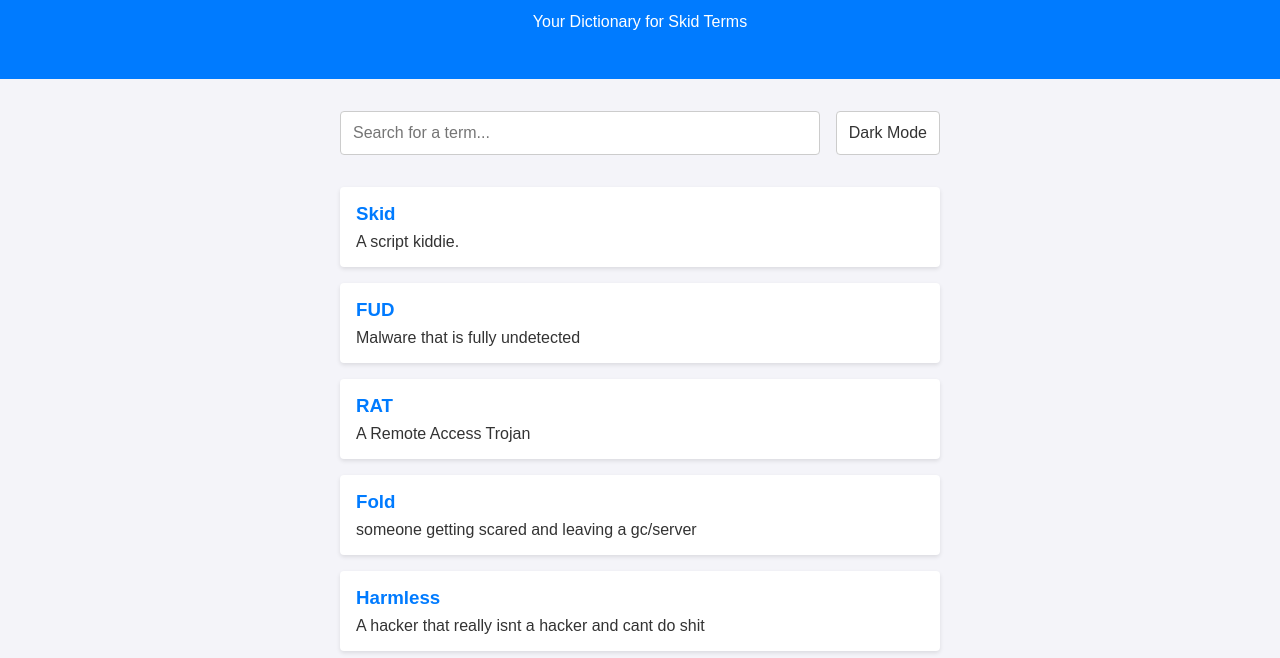
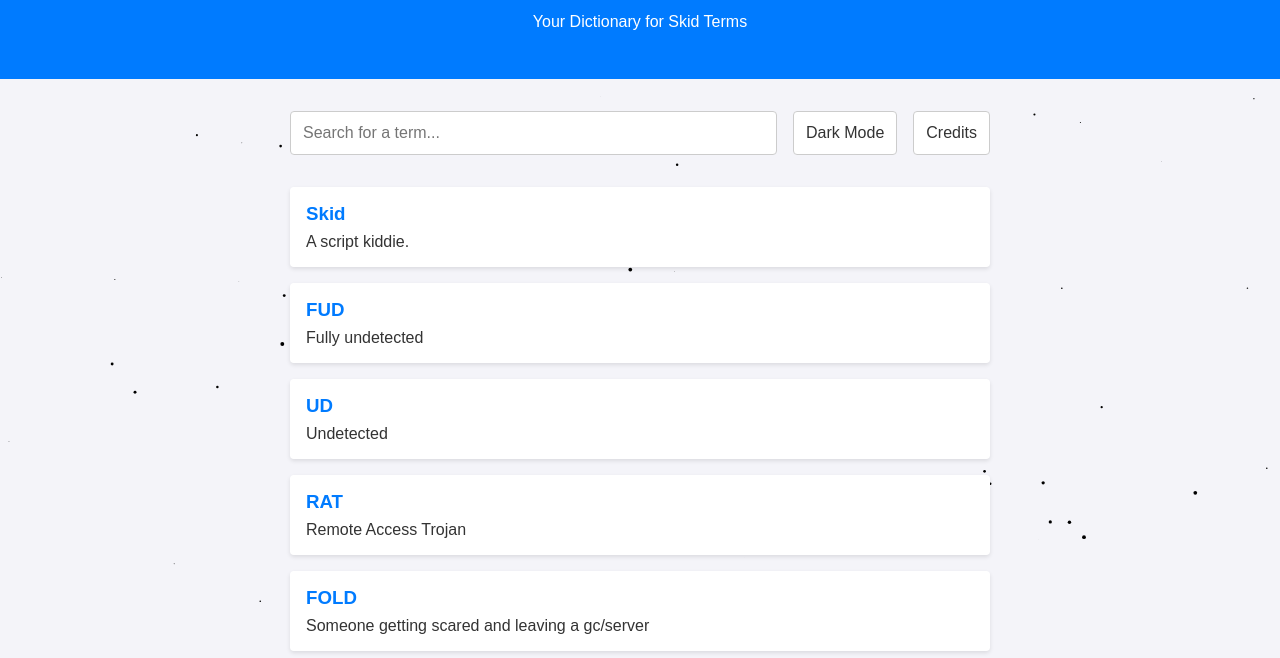
Before and after one commit to 8k1206/skidtionary, a plain HTML site: page index.html in a window 1280 px wide. Shown: the part 80-738 px from the top of the page. Drawn offline with Linux system fonts and the light colour scheme.

Commit message:
Update index.html

```diff
--- a/index.html
+++ b/index.html
@@ -1,8 +1,8 @@
 <!DOCTYPE html>
 <html lang="en">
 <head>
-    <meta charset="UTF-8">
-    <meta name="viewport" content="width=device-width, initial-scale=1.0">
+  <meta charset="UTF-8" />
+  <meta name="viewport" content="width=device-width, initial-scale=1.0"/>
   <title>Skidtionary</title>
   <style>
     :root {
@@ -11,7 +11,7 @@
       --header-bg: #007bff;
       --header-text: white;
       --entry-bg: white;
-            --entry-shadow: rgba(0,0,0,0.1);
+      --entry-shadow: rgba(0, 0, 0, 0.1);
       --search-border: #ccc;
       --term-color: #007bff;
     }
@@ -22,7 +22,7 @@
       --header-bg: #0056b3;
       --header-text: #e0e0e0;
       --entry-bg: #2a2a2a;
-            --entry-shadow: rgba(0,0,0,0.3);
+      --entry-shadow: rgba(0, 0, 0, 0.3);
       --search-border: #555;
       --term-color: #4da8ff;
     }
@@ -34,49 +34,77 @@
       background-color: var(--bg-color);
       color: var(--text-color);
       transition: background-color 0.3s, color 0.3s;
+      overflow-x: hidden;
     }
+
     header {
       background-color: var(--header-bg);
       color: var(--header-text);
       text-align: center;
       padding: 2rem;
+      position: relative;
+      z-index: 1;
     }
+
     h1 {
       margin: 0;
       font-size: 2.5rem;
     }
+
     .search-container {
-            max-width: 600px;
+      max-width: 700px;
       margin: 2rem auto;
       padding: 0 1rem;
       display: flex;
       gap: 1rem;
       align-items: center;
+      justify-content: space-between;
+      position: relative;
+      z-index: 1;
+      flex-wrap: wrap;
     }
-        #search-bar {
-            flex-grow: 1;
-            padding: 0.75rem;
-            font-size: 1rem;
-            border: 1px solid var(--search-border);
-            border-radius: 4px;
-            box-sizing: border-box;
-            background-color: var(--entry-bg);
-            color: var(--text-color);
-        }
-        #theme-toggle {
+
+    #search-bar,
+    #theme-toggle,
+    #credits-button {
       padding: 0.75rem;
       font-size: 1rem;
       border: 1px solid var(--search-border);
       border-radius: 4px;
       background-color: var(--entry-bg);
       color: var(--text-color);
+      box-sizing: border-box;
+    }
+
+    #search-bar {
+      flex-grow: 1;
+      min-width: 200px;
+    }
+
+    #theme-toggle,
+    #credits-button {
       cursor: pointer;
+      text-align: center;
     }
+
+    #credits-button {
+      text-decoration: none;
+      transition: background-color 0.2s, color 0.2s;
+    }
+
+    #credits-button:hover {
+      background-color: var(--term-color);
+      color: white;
+    }
+
     #results {
-            max-width: 600px;
+      max-width: 700px;
       margin: 0 auto;
       padding: 0 1rem;
+      position: relative;
+      z-index: 1;
     }
+
     .entry {
       background: var(--entry-bg);
       padding: 1rem;
@@ -84,45 +112,80 @@
       border-radius: 4px;
       box-shadow: 0 2px 4px var(--entry-shadow);
     }
+
     .entry h3 {
       margin: 0 0 0.5rem;
       color: var(--term-color);
     }
+
     .entry p {
       margin: 0;
+    }
+
+    #starfield {
+      position: fixed;
+      top: 0;
+      left: 0;
+      width: 100%;
+      height: 100%;
+      pointer-events: none;
+      z-index: 0;
     }
   </style>
 </head>
 <body>
+  <canvas id="starfield"></canvas>
+
   <header>
     <h1>Skidtionary</h1>
     <p>Your Dictionary for Skid Terms</p>
   </header>
+
   <div class="search-container">
-        <input type="text" id="search-bar" placeholder="Search for a term..." oninput="searchTerms()">
+    <input type="text" id="search-bar" placeholder="Search for a term..." oninput="searchTerms()" />
     <button id="theme-toggle">Toggle Theme</button>
+    <a href="https://skidtionary.xyz/credits/" id="credits-button">Credits</a>
   </div>
+
   <div id="results"></div>
 
   <script>
-        // Dictionary data
     const dictionary = [
       { term: "Skid", definition: "A script kiddie." },
-            { term: "FUD", definition: "Malware that is fully undetected" },
-            { term: "RAT", definition: "A Remote Access Trojan" },
-            { term: "Fold", definition: "someone getting scared and leaving a gc/server" },
+      { term: "FUD", definition: "Fully undetected" },
+      { term: "UD", definition: "Undetected" },
+      { term: "RAT", definition: "Remote Access Trojan" },
+      { term: "FOLD", definition: "Someone getting scared and leaving a gc/server" },
       { term: "Harmless", definition: "A hacker that really isnt a hacker and cant do shit" },
       { term: "Federal Entity / Fed", definition: "A federal entity is an organization or body that is created, owned, controlled, or funded by a federal government to carry out specific governmental functions or public services at the national level." },
-            { term: "Whats a bool", definition: "A famous quote from top-level skids" },
+      { term: "Whats a bool", definition: "A  famous quote from top-level skids" },
       { term: "RDP", definition: "Remote Desktop Protocol" },
       { term: "VPS", definition: "Virtual Private Server" },
       { term: "VPN", definition: "Virtual Private Network" },
-            { term: "AV", definition: "Antivirus" },
-            { term: "Runtime", definition: "AV detections (behavioral / in memory)" },
-            { term: "Scantime", definition: "AV detections at download" },
+      { term: "AV", definition: "Anti Virus" },
+      { term: "RUNTIME", definition: "AV detections (behavioral / in memory)" },
+      { term: "SCANTIME", definition: "AV detections at download" },
+      { term: "What a bool in memory", definition: "Things a skid says when he is getting mad" },
+      { term: "DDOS", definition: "distributed denial of service attack" },
+      { term: "IP", definition: "internet protocol" },
+      { term: "ISP", definition: "internet service provider" },
+      { term: "Entity", definition: "\"show a ledger guy\" / \"baguette boy\"" },
+      { term: "Swat", definition: "sending cops to your house" },
+      { term: "Pizza bombing", definition: "sending pizzas to someone's house unpaid" },
+      { term: "OSINT", definition: "open souce inteligence" },
+      { term: "CSINT", definition: "closed source inteligence" },
+      { term: "COM", definition: "scary opsec hacker hangout" },
+      { term: "OPSEC", definition: "operational security" },
+      { term: "GDI", definition: "screen breaking malware" },
+      { term: "Grabber", definition: "something that takes your shit / passwords" },
+      { term: "EDR", definition: "emergency data request (from a .gov mail)" },
+      { term: "Harmful", definition: "someone who can cause people harm (SWAT / Doxx you)" },
+      { term: "Obfuscation", definition: "making code unreadable / uncrackable" },
+      { term: "Rootkit", definition: "A common attribute of RATs to keep it from being removed from the clients computer" },
+      { term: "Bootkit", definition: "Attribute that executes the RAT upon starting up the computer" },
+      { term: "Crypter", definition: "Makes malicious code UD / FUD" }
     ];
 
-        // Search function
     function searchTerms() {
       const query = document.getElementById('search-bar').value.toLowerCase();
       const resultsDiv = document.getElementById('results');
@@ -146,11 +209,9 @@
       });
     }
 
-        // Theme toggle function
     const themeToggle = document.getElementById('theme-toggle');
     const body = document.body;
 
-        // Load saved theme from localStorage
     const savedTheme = localStorage.getItem('theme') || 'light';
     body.setAttribute('data-theme', savedTheme);
     themeToggle.textContent = savedTheme === 'dark' ? 'Light Mode' : 'Dark Mode';
@@ -163,8 +224,60 @@
       themeToggle.textContent = newTheme === 'dark' ? 'Light Mode' : 'Dark Mode';
     });
 
-        // Display all terms on page load
     searchTerms();
+
+    // STARFIELD: right-to-left animation, fast
+    const canvas = document.getElementById('starfield');
+    const ctx = canvas.getContext('2d');
+    let stars = [];
+    const STAR_COUNT = 100;
+
+    function resizeCanvas() {
+      canvas.width = window.innerWidth;
+      canvas.height = window.innerHeight;
+    }
+
+    window.addEventListener('resize', resizeCanvas);
+    resizeCanvas();
+
+    function createStars() {
+      stars = [];
+      for (let i = 0; i < STAR_COUNT; i++) {
+        stars.push({
+          x: Math.random() * canvas.width,
+          y: Math.random() * canvas.height,
+          size: Math.random() * 2,
+          speed: Math.random() * 2 + 1.5  // fast
+        });
+      }
+    }
+
+    function getStarColor() {
+      return document.body.getAttribute('data-theme') === 'dark' ? 'white' : 'black';
+    }
+
+    function animateStars() {
+      ctx.clearRect(0, 0, canvas.width, canvas.height);
+      ctx.fillStyle = getStarColor();
+      stars.forEach(star => {
+        ctx.beginPath();
+        ctx.arc(star.x, star.y, star.size, 0, Math.PI * 2);
+        ctx.fill();
+        star.x -= star.speed;
+        if (star.x < 0) {
+          star.x = canvas.width;
+          star.y = Math.random() * canvas.height;
+        }
+      });
+      requestAnimationFrame(animateStars);
+    }
+
+    createStars();
+    animateStars();
+
+    themeToggle.addEventListener('click', () => {
+      setTimeout(() => ctx.fillStyle = getStarColor(), 300);
+    });
   </script>
 </body>
 </html>
```
Lines whose indentation alone changed are shown as unchanged.
